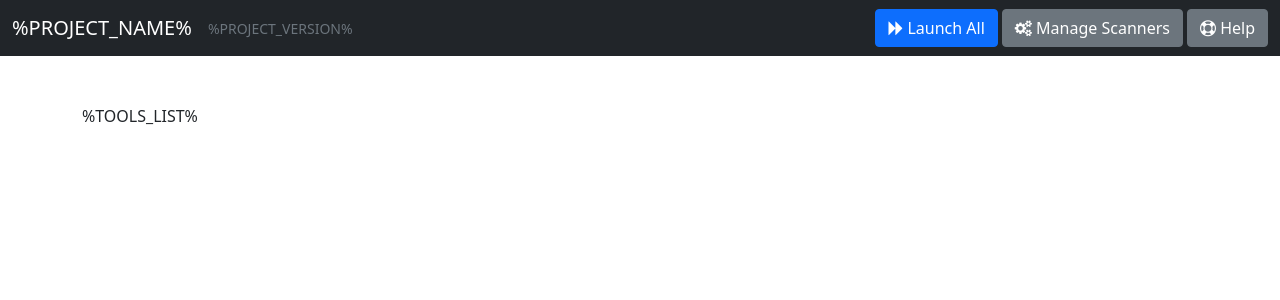
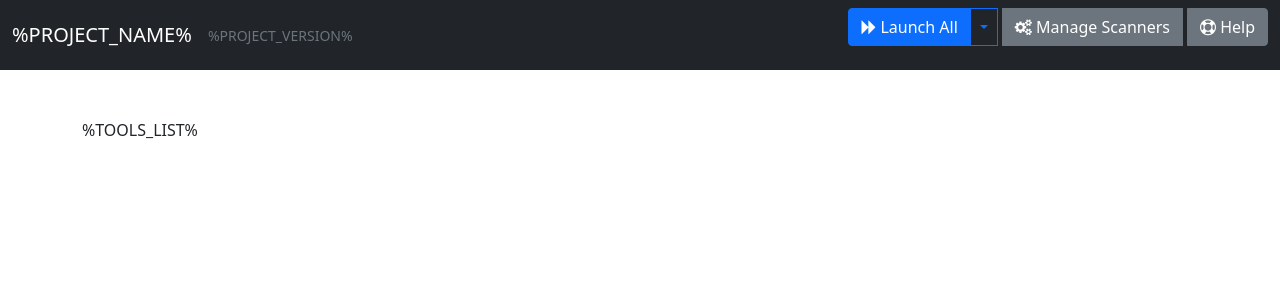
Before and after one commit to david-prv/overmind, a Python web app: template app/templates/base.htm in a window 1280 px wide. Shown: the top 300 px of the page. Run offline with Jinja, Linux system fonts and the light colour scheme; the template is opened without the code that fills it, so the values that code supplies are empty.

Commit message:
ADD new button UPDATE management page style

```diff
--- a/app/templates/base.htm
+++ b/app/templates/base.htm
@@ -32,9 +32,19 @@
             <small class="text-muted">%PROJECT_VERSION%</small>
         </div>
         <form class="d-flex">
-            <button data-bs-toggle="modal" data-bs-target="#launchModal" id="launchAll" class="btn btn-primary" type="submit"><i class="fa fa-forward"></i> Launch All</button>
-            <button onclick="window.location.href='index.php?page=manage';" class="btn btn-secondary ms-1" type="button"><i class="fa fa-gears"></i> Manage Scanners</button>
-            <button data-bs-toggle="modal" data-bs-target="#helpModal" class="btn btn-secondary ms-1" type="button"><i class="fa fa-life-ring"></i> Help</button>
+            <div class="input-group mb-3">
+                <button data-bs-toggle="modal" data-bs-target="#launchModal" id="launchAll" class="btn btn-primary" type="submit"><i class="fa fa-forward"></i> Launch All</button>
+                <button type="button" class="btn btn-outline-primary dropdown-toggle dropdown-toggle-split" data-bs-toggle="dropdown" aria-expanded="false">
+                    <span class="visually-hidden">Toggle Dropdown</span>
+                </button>
+                <ul class="dropdown-menu">
+                    <li><a class="dropdown-item" href="#">Launch single</a></li>
+                    <li><a class="dropdown-item" href="#">Launch group</a></li>
+                    <li><a class="dropdown-item" href="#">Launch with exception</a></li>
+                </ul>
+                <button onclick="window.location.href='index.php?page=manage';" class="btn btn-secondary ms-1" type="button"><i class="fa fa-gears"></i> Manage Scanners</button>
+                <button data-bs-toggle="modal" data-bs-target="#helpModal" class="btn btn-secondary ms-1" type="button"><i class="fa fa-life-ring"></i> Help</button>
+            </div>
         </form>
     </div>
 </nav>
--- a/app/templates/manage.htm
+++ b/app/templates/manage.htm
@@ -55,7 +55,7 @@
             <input class="form-control form-control" id="file" type="file" required>
         </div>
         <div class="d-grid gap-2">
-            <button class="btn btn-primary" type="button">ADD TO BUNDLE</button>
+            <button class="btn btn-primary" type="button"><i class="fa fa-plus-circle"></i> Add to bundle</button>
         </div>
     </form>
 </div>
--- a/static/css/main.css
+++ b/static/css/main.css
@@ -1,4 +1,4 @@
-.btn-check:focus+.btn-primary, .btn-primary:focus, .btn-check:focus+.btn-secondary, .btn-secondary:focus {
+.btn-check:focus+.btn-primary, .btn-primary:focus, .btn-check:focus+.btn-secondary, .btn-secondary:focus, .dropdown-toggle {
     box-shadow: none!important;
 }
 
```
